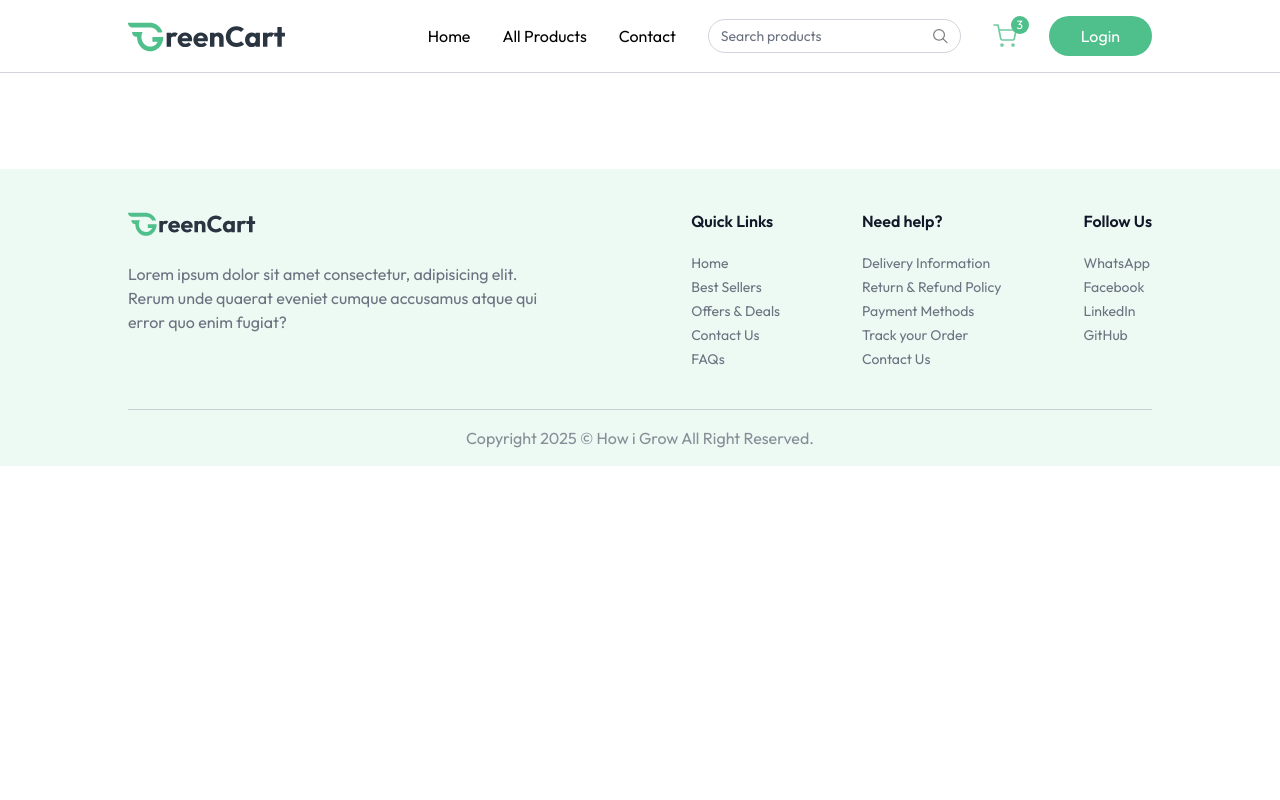
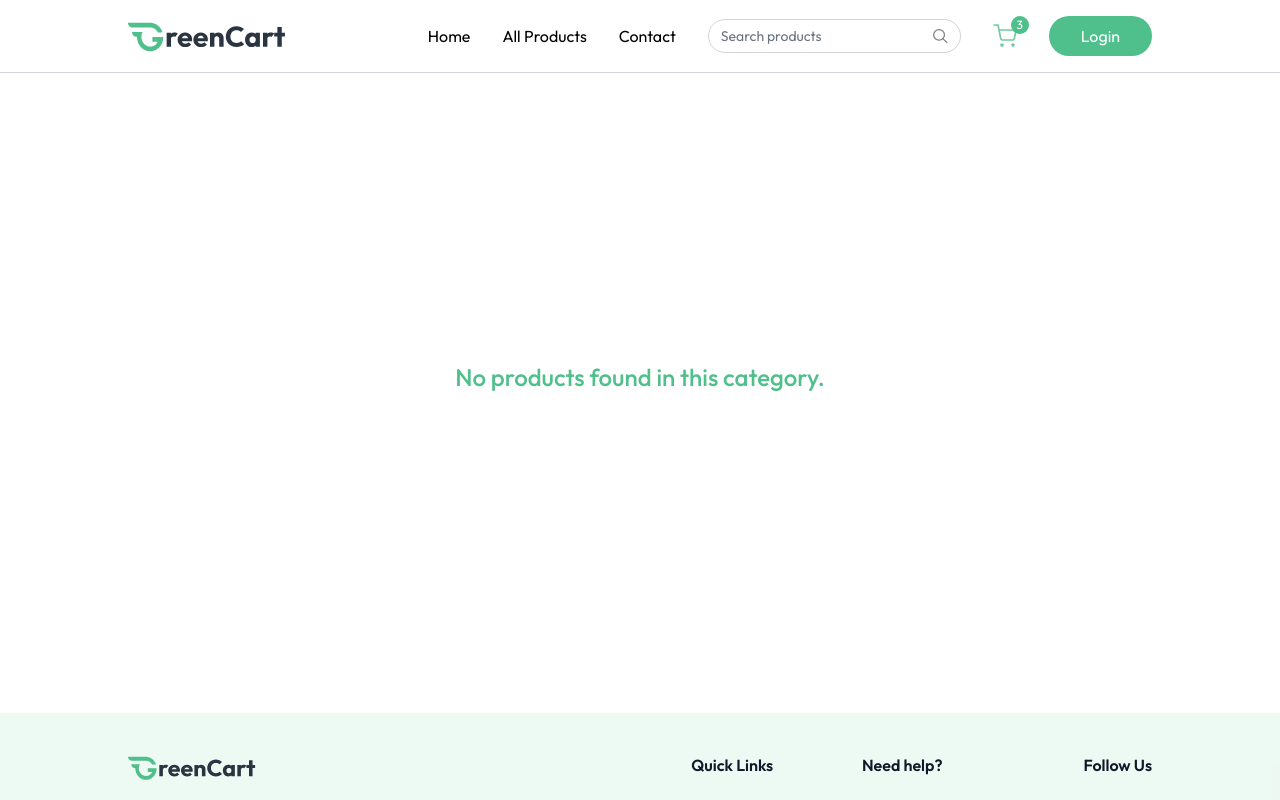
Before and after one commit to arslan1222/Grocery-Website, a React (Vite) app in the folder frontend/: page /products/1 in a window 1280 px wide. Shown: the top 800 px of the page. Built offline with nearby package versions, Linux system fonts and the light colour scheme.

Commit message:
Products category page added

```diff
--- a/frontend/src/App.jsx
+++ b/frontend/src/App.jsx
@@ -7,6 +7,7 @@
 import { useAppContext } from './Context/AppContext'
 import Login from './Components/Login'
 import AllProducts from './Pages/AllProducts'
+import ProductCategory from './Pages/ProductCategory'
 
 const App = () => {
 
@@ -23,6 +24,7 @@
         <Routes>
           <Route path='/' element={<Home />}/>
           <Route path='/products' element={<AllProducts />}/>
+          <Route path='/products/:category' element={<ProductCategory />}/>
 
         </Routes>
       </div>
--- /dev/null
+++ b/frontend/src/Pages/ProductCategory.jsx
@@ -0,0 +1,38 @@
+import React from 'react'
+import { useAppContext } from '../Context/AppContext'
+import { useParams } from 'react-router-dom';
+import { categories } from '../assets/assets';
+import ProductCard from '../Components/ProductCard';
+
+const ProductCategory = () => {
+
+    const {products} = useAppContext();
+    const { category } = useParams();
+
+    const searchCategory = categories.find((item) => item.path.toLowerCase() === category);
+
+    const filteredProducts = products.filter((product)=> product.category.toLowerCase() === category)
+
+  return (
+    <div className='mt-16'>
+      {searchCategory && (
+        <div className='flex flex-col items-end w-max'>
+          <p className='text-2xl font-medium'>{searchCategory.text.toUpperCase()}</p>
+          <div className='w-16 h-0.5 bg-primary rounded-full'></div>
+
+        </div>
+      )}
+      {filteredProducts.length > 0 ? (
+        <div className='grid grid-cols-2 smLgrid-cols-3 md:grid-cols-4 gap-3 md:gap-6 lg:grid-cols-5 mt-6'>{filteredProducts.map((product)=>(
+          <ProductCard key={product._id} product={product} />
+        ))}</div>
+      ) : (
+        <div className='flex items-center justify-center h-[60vh]'>
+          <p className='text-2xl font-medium text-primary'>No products found in this category.</p>
+        </div>
+      )}
+    </div>
+  )
+}
+
+export default ProductCategory
```
